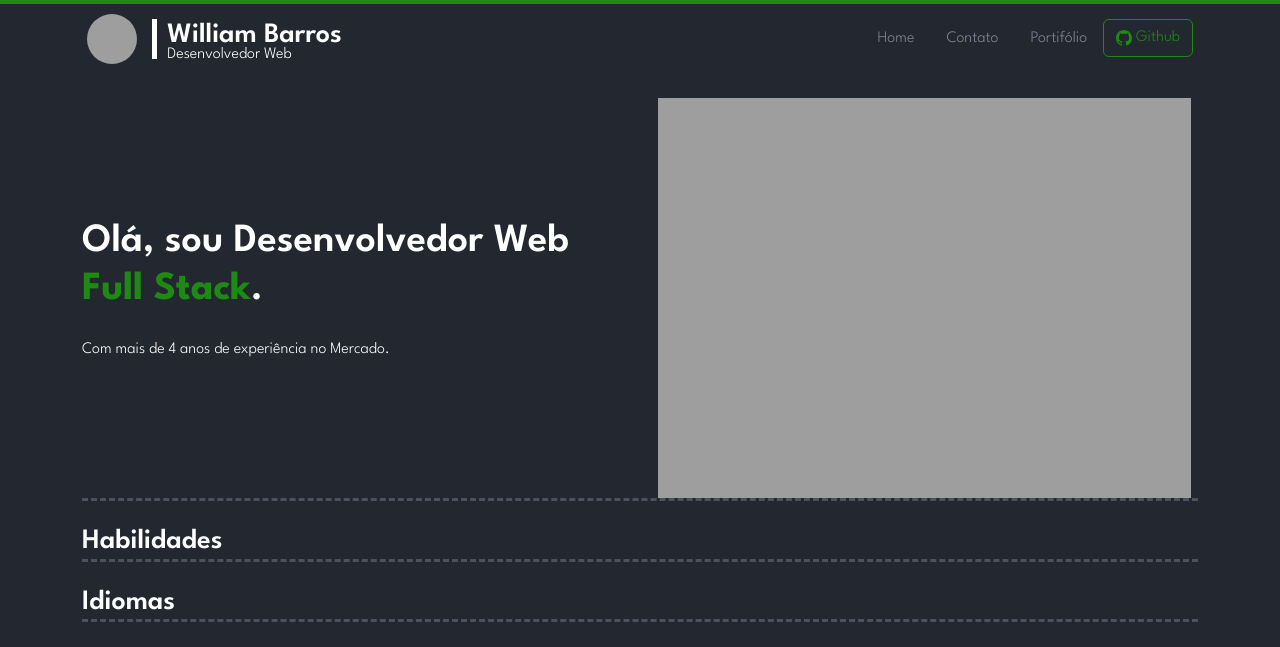
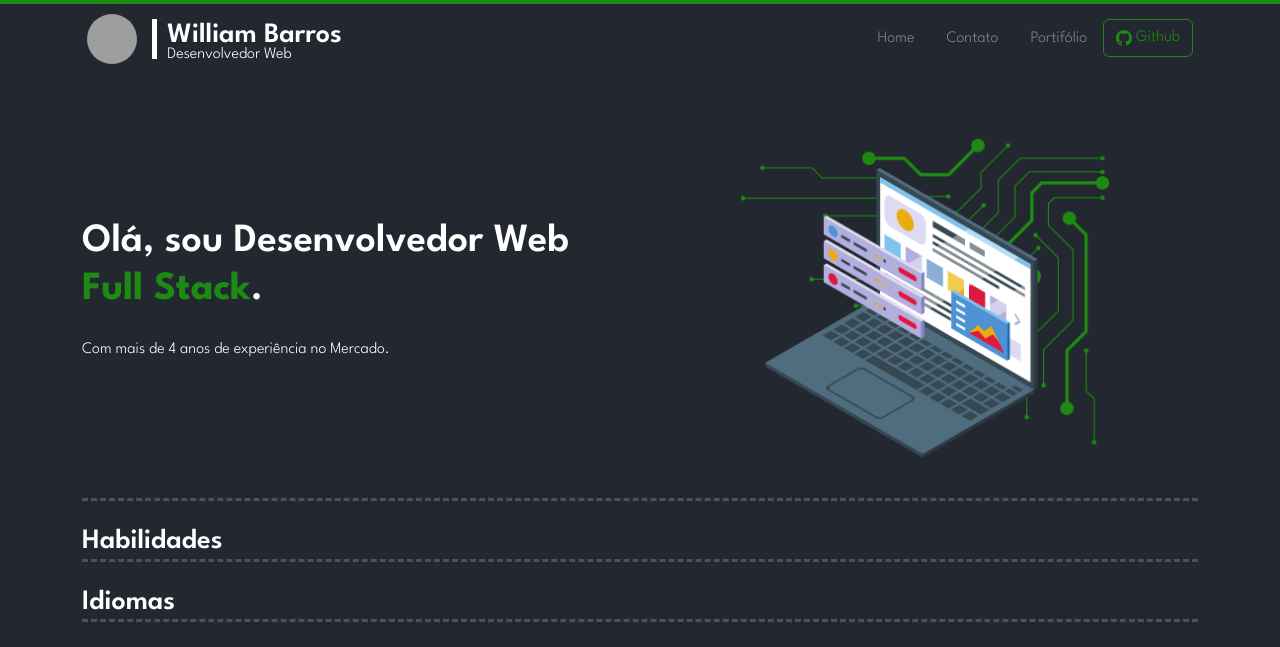
Before and after one commit to wsilvabarros/wsilvabarros.github.io, a Jekyll site: the page built from index.md, in a window 1280 px wide. Shown: the top 647 px of the page. Built offline with Jekyll 4.4.1, drawn with Linux system fonts in a browser that asks for light colours; grey boxes are pictures that could not be loaded.

Commit message:
Update index.md

```diff
--- a/index.md
+++ b/index.md
@@ -1,6 +1,6 @@
 ---
 layout: default
 ---
-<div class="first-content d-flex flex-column flex-md-row justify-content-between"><div class="order-md-1 d-flex justify-content-center align-items-center first-step" ><div><h1>Olá, sou Desenvolvedor Web <b style="color:#1e8a14;">Full Stack</b>.</h1><br/> <p>Com mais de 4 anos de experiência no Mercado.</p></div></div><div class="order-md-2 d-flex justify-content-center align-items-center first-step" ><img src="https://williambarros.com.br/assets/image/destaque.wepb" class="first-step-image" alt="Tecnologia e Desenvolvimento"></div></div>
+<div class="first-content d-flex flex-column flex-md-row justify-content-between"><div class="order-md-1 d-flex justify-content-center align-items-center first-step" ><div><h1>Olá, sou Desenvolvedor Web <b style="color:#1e8a14;">Full Stack</b>.</h1><br/> <p>Com mais de 4 anos de experiência no Mercado.</p></div></div><div class="order-md-2 d-flex justify-content-center align-items-center first-step" ><img src="https://williambarros.com.br/assets/image/destaque.webp" class="first-step-image" alt="Tecnologia e Desenvolvimento"></div></div>
 
 <div style="border-top:3px dashed #4b515f; width:100%;"><br/><h3>Habilidades</h3> </div><div style="border-top:3px dashed #4b515f; width:100%;"><br/><h3>Idiomas</h3> </div> <div style="border-top:3px dashed #4b515f; width:100%;"><br/><h3> + Blog</h3> </div><div class="blog container" >{% for post in site.posts %}<div class="card"><a href="{{ BASE_PATH }}{{ post.url }}" class="linkcard"><img src="{{ post.image }}" class="card-img-top " alt="{{ post.title }}" /><div class="card-body"><h5 class="card-title">{{ post.title }}</h5><p class="card-text">{{ post.preview }}</p></div></a></div>{% endfor %}</div>
```
